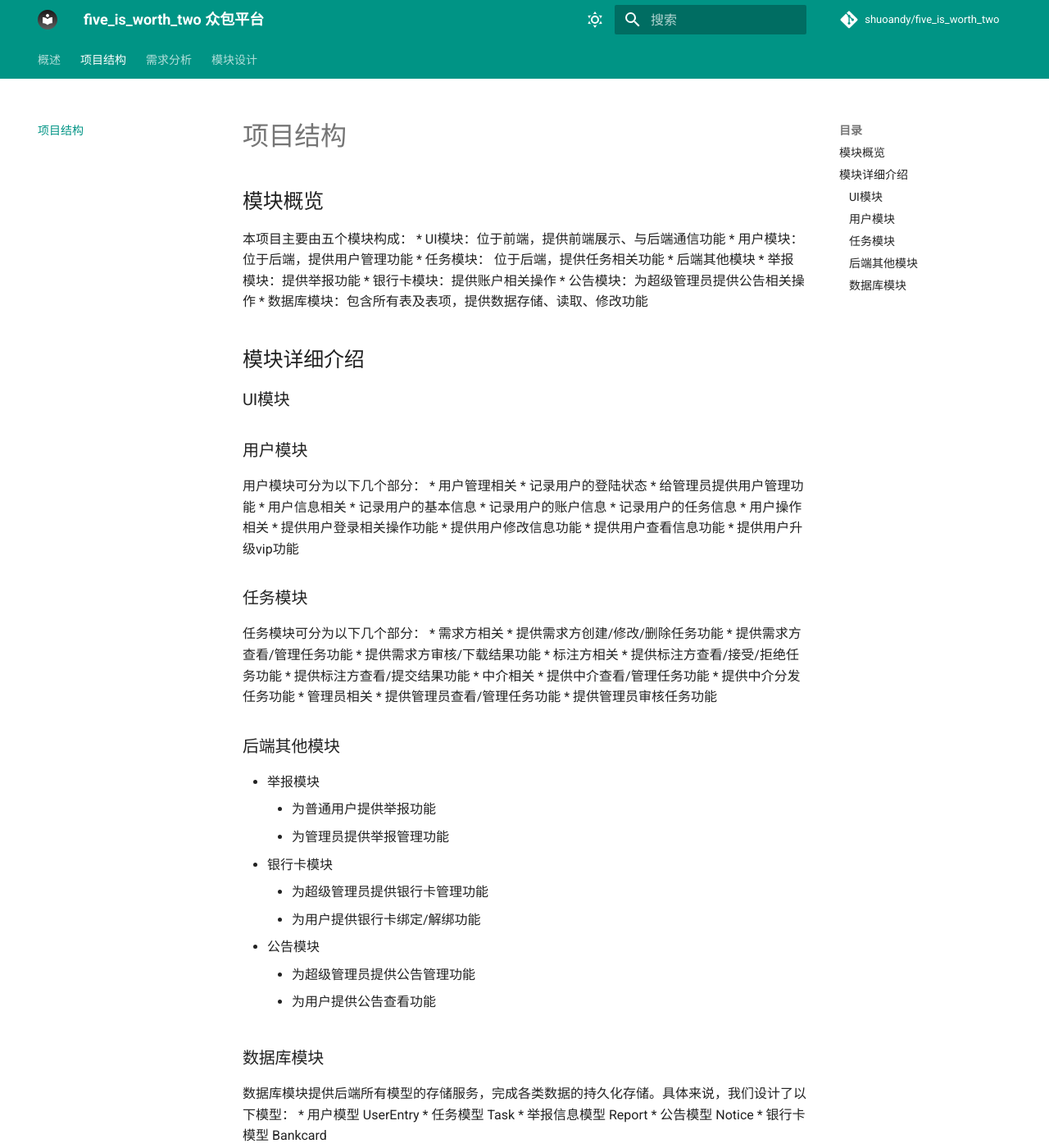
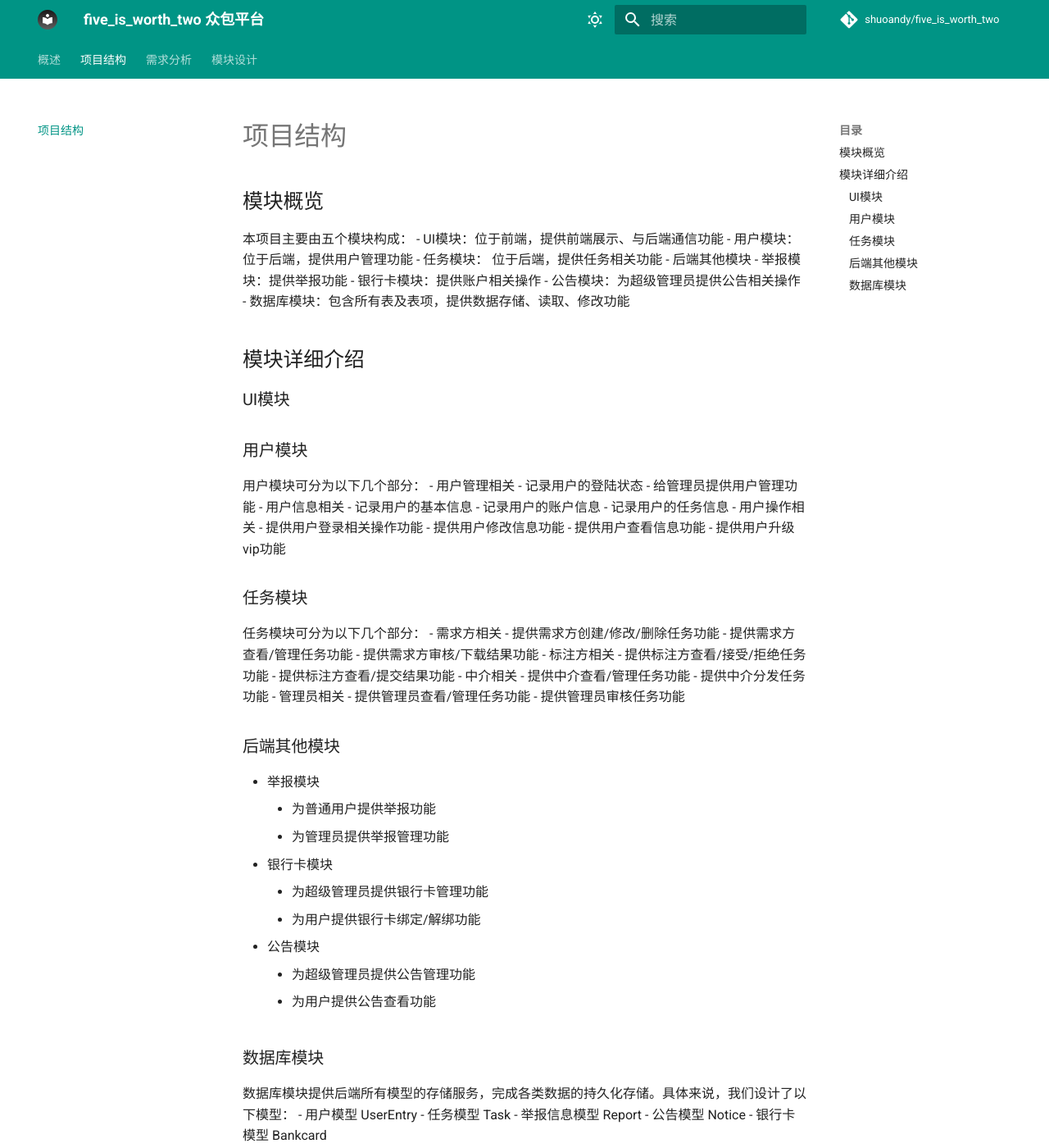
Before and after one commit to ShuoAndy/five_is_worth_two, an MkDocs documentation site: the page built from docs/structure.md, in a window 1280 px wide and 1400 px high. Shown: the whole window at 82% size. Built offline with MkDocs 1.6.1 and Material for MkDocs 9.7.7, drawn with Linux system fonts in a browser that asks for light colours; comment, search, counter and statistics services are not loaded.

Commit message:
frontend

```diff
--- a/docs/structure.md
+++ b/docs/structure.md
@@ -1,62 +1,62 @@
 # 项目结构
 ## 模块概览
 本项目主要由五个模块构成：
-* UI模块：位于前端，提供前端展示、与后端通信功能
-* 用户模块：位于后端，提供用户管理功能
-* 任务模块： 位于后端，提供任务相关功能
-* 后端其他模块
-    * 举报模块：提供举报功能
-    * 银行卡模块：提供账户相关操作
-    * 公告模块：为超级管理员提供公告相关操作
-* 数据库模块：包含所有表及表项，提供数据存储、读取、修改功能
+- UI模块：位于前端，提供前端展示、与后端通信功能
+- 用户模块：位于后端，提供用户管理功能
+- 任务模块： 位于后端，提供任务相关功能
+- 后端其他模块
+    - 举报模块：提供举报功能
+    - 银行卡模块：提供账户相关操作
+    - 公告模块：为超级管理员提供公告相关操作
+- 数据库模块：包含所有表及表项，提供数据存储、读取、修改功能
 ## 模块详细介绍
 ### UI模块
 ### 用户模块
 用户模块可分为以下几个部分：
-* 用户管理相关
-    * 记录用户的登陆状态
-    * 给管理员提供用户管理功能
-* 用户信息相关
-    * 记录用户的基本信息
-    * 记录用户的账户信息
-    * 记录用户的任务信息
-* 用户操作相关
-    * 提供用户登录相关操作功能
-    * 提供用户修改信息功能
-    * 提供用户查看信息功能
-    * 提供用户升级vip功能
+- 用户管理相关
+    - 记录用户的登陆状态
+    - 给管理员提供用户管理功能
+- 用户信息相关
+    - 记录用户的基本信息
+    - 记录用户的账户信息
+    - 记录用户的任务信息
+- 用户操作相关
+    - 提供用户登录相关操作功能
+    - 提供用户修改信息功能
+    - 提供用户查看信息功能
+    - 提供用户升级vip功能
 
 ### 任务模块
 任务模块可分为以下几个部分：
-* 需求方相关
-    * 提供需求方创建/修改/删除任务功能
-    * 提供需求方查看/管理任务功能
-    * 提供需求方审核/下载结果功能
-* 标注方相关
-    * 提供标注方查看/接受/拒绝任务功能
-    * 提供标注方查看/提交结果功能
-* 中介相关
-    * 提供中介查看/管理任务功能
-    * 提供中介分发任务功能
-* 管理员相关
-    * 提供管理员查看/管理任务功能
-    * 提供管理员审核任务功能
+- 需求方相关
+    - 提供需求方创建/修改/删除任务功能
+    - 提供需求方查看/管理任务功能
+    - 提供需求方审核/下载结果功能
+- 标注方相关
+    - 提供标注方查看/接受/拒绝任务功能
+    - 提供标注方查看/提交结果功能
+- 中介相关
+    - 提供中介查看/管理任务功能
+    - 提供中介分发任务功能
+- 管理员相关
+    - 提供管理员查看/管理任务功能
+    - 提供管理员审核任务功能
 
 ### 后端其他模块
-* 举报模块
-    * 为普通用户提供举报功能
-    * 为管理员提供举报管理功能
-* 银行卡模块
-    * 为超级管理员提供银行卡管理功能
-    * 为用户提供银行卡绑定/解绑功能
-* 公告模块
-    * 为超级管理员提供公告管理功能
-    * 为用户提供公告查看功能
+- 举报模块
+    - 为普通用户提供举报功能
+    - 为管理员提供举报管理功能
+- 银行卡模块
+    - 为超级管理员提供银行卡管理功能
+    - 为用户提供银行卡绑定/解绑功能
+- 公告模块
+    - 为超级管理员提供公告管理功能
+    - 为用户提供公告查看功能
 
 ### 数据库模块
 数据库模块提供后端所有模型的存储服务，完成各类数据的持久化存储。具体来说，我们设计了以下模型：
-* 用户模型 UserEntry
-* 任务模型 Task
-* 举报信息模型 Report
-* 公告模型 Notice
-* 银行卡模型 Bankcard
+- 用户模型 UserEntry
+- 任务模型 Task
+- 举报信息模型 Report
+- 公告模型 Notice
+- 银行卡模型 Bankcard
--- a/mkdocs.yml
+++ b/mkdocs.yml
@@ -44,7 +44,7 @@
         icon: material/weather-night
         name: Switch to light mode
   logo: assets/images/favicon.png
-  favicon: images/asyNc.png
+  favicon: assets/images/favicon.png
   language: zh
 
 extra:
```
